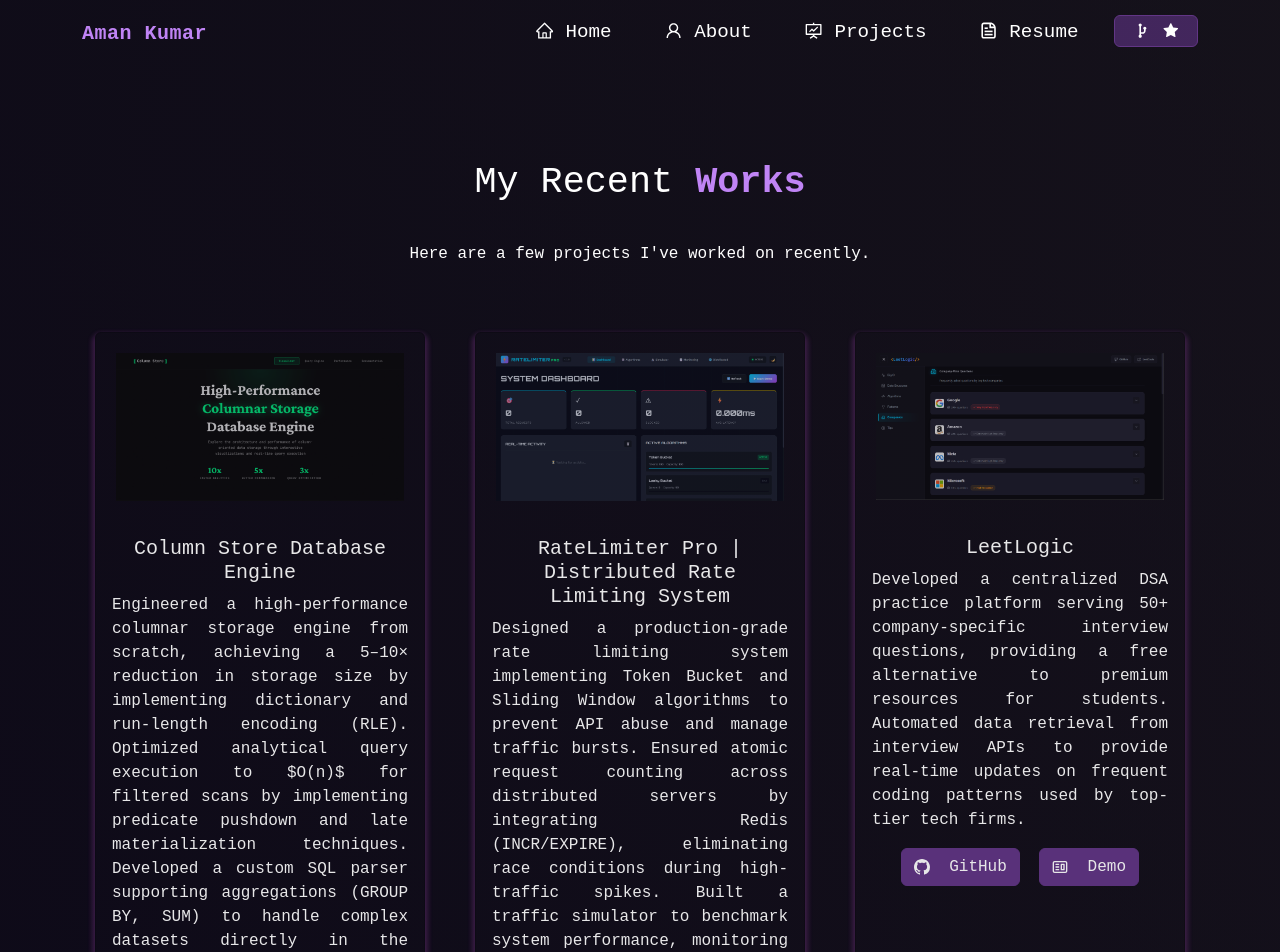
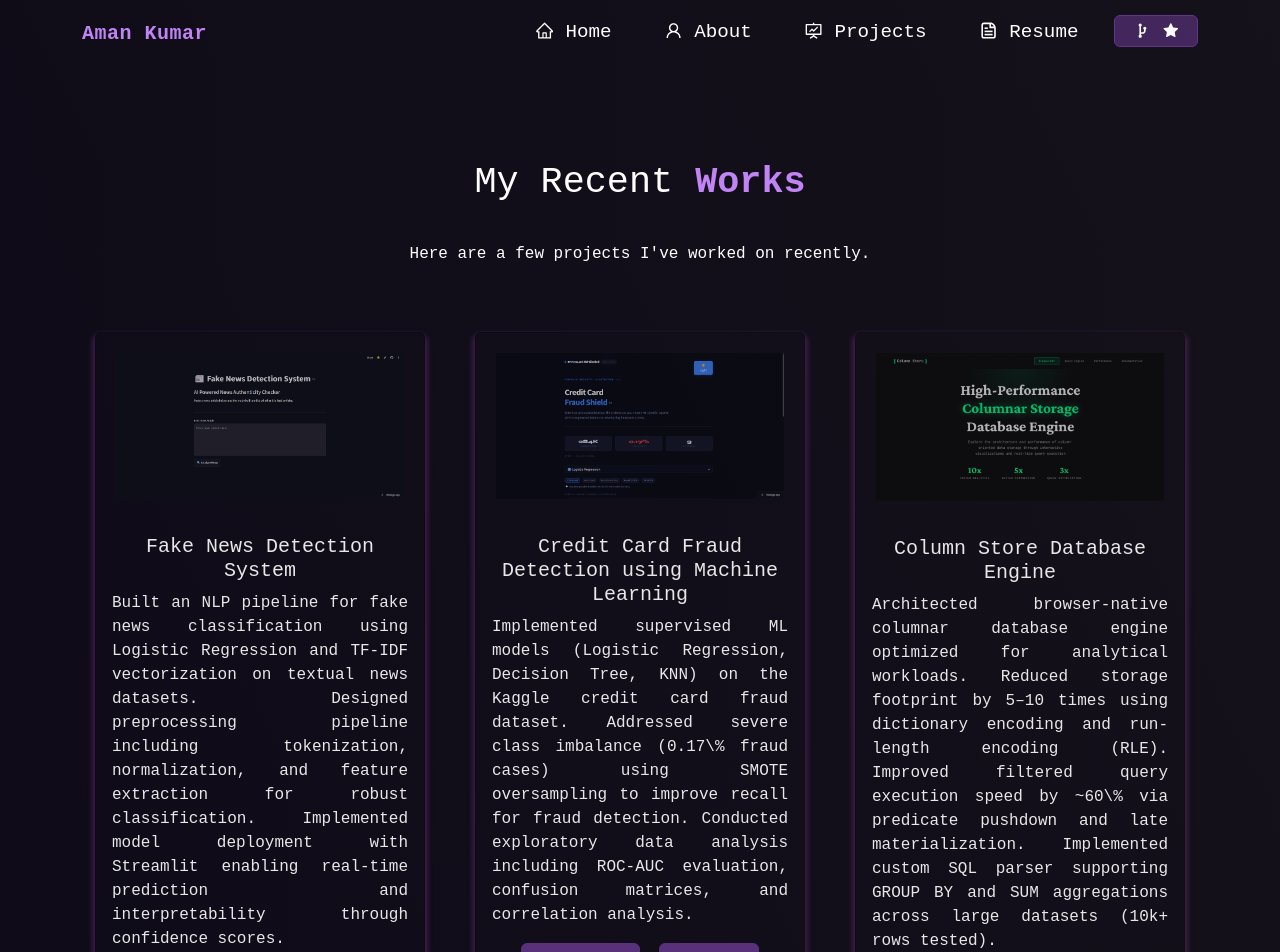
Before and after one commit to AKDev32/AmanPortfolio, a React (Vite) app: page /project in a window 1280 px wide. Shown: the top 952 px of the page. Built offline with nearby package versions, Linux system fonts and the light colour scheme; a web font is replaced by a local one.

Commit message:
added projects

```diff
--- a/src/components/Projects/Projects.jsx
+++ b/src/components/Projects/Projects.jsx
@@ -8,6 +8,8 @@ import ColumnStore from "../../Assets/Projects/Column.png";
 import LeetLogic from "../../Assets/Projects/LeetLogic.png";
 import Rate from "../../Assets/Projects/Ratleimitor.png";
 import web from "../../Assets/Projects/webCrawler.png";
+import Fake from "../../Assets/Projects/Fake.png";
+import News from "../../Assets/Projects/News.png";
 
 function Projects() {
   return (
@@ -23,13 +25,40 @@ function Projects() {
         <Row style={{ justifyContent: "center", paddingBottom: "10px" }}>
           <Col md={4} className="project-card">
             <ProjectCard
+              imgPath={News}
+              isBlog={false}
+              title="Fake News Detection System"
+              description="
+              Built an NLP pipeline for fake news classification using Logistic Regression and TF-IDF vectorization on textual news datasets.
+              Designed preprocessing pipeline including tokenization, normalization, and feature extraction for robust classification.
+              Implemented model deployment with Streamlit enabling real-time prediction and interpretability through confidence scores."
+              ghLink="https://github.com/AKDev32/FakeNewsDetection"
+              demoLink="https://amankumar-fake-news-detector.streamlit.app/"
+            />
+          </Col>
+          <Col md={4} className="project-card">
+            <ProjectCard
+              imgPath={Fake}
+              isBlog={false}
+              title="Credit Card Fraud Detection using Machine Learning"
+              description="
+              Implemented supervised ML models (Logistic Regression, Decision Tree, KNN) on the Kaggle credit card fraud dataset.
+              Addressed severe class imbalance (0.17\% fraud cases) using SMOTE oversampling to improve recall for fraud detection.
+              Conducted exploratory data analysis including ROC-AUC evaluation, confusion matrices, and correlation analysis."
+              ghLink="https://github.com/AKDev32/CreditCardFraudDetection"
+              demoLink="https://amankumar-credit-card-fraud-detector.streamlit.app/"
+            />
+          </Col>
+          <Col md={4} className="project-card">
+            <ProjectCard
               imgPath={ColumnStore}
               isBlog={false}
               title="Column Store Database Engine"
               description="
-              Engineered a high-performance columnar storage engine from scratch, achieving a 5–10× reduction in storage size by implementing dictionary and run-length encoding (RLE).
-              Optimized analytical query execution to $O(n)$ for filtered scans by implementing predicate pushdown and late materialization techniques.
-              Developed a custom SQL parser supporting aggregations (GROUP BY, SUM) to handle complex datasets directly in the browser."
+              Architected browser-native columnar database engine optimized for analytical workloads.
+              Reduced storage footprint by 5–10 times using dictionary encoding and run-length encoding (RLE).
+              Improved filtered query execution speed by ~60\% via predicate pushdown and late materialization.
+              Implemented custom SQL parser supporting GROUP BY and SUM aggregations across large datasets (10k+ rows tested)."
               ghLink="https://github.com/AKDev32/Column_Store_Project"
               demoLink="https://column-storage.vercel.app/"
             />
@@ -40,9 +69,9 @@ function Projects() {
               imgPath={Rate}
               isBlog={false}
               title="RateLimiter Pro | Distributed Rate Limiting System"
-              description="Designed a production-grade rate limiting system implementing Token Bucket and Sliding Window algorithms to prevent API abuse and manage traffic bursts.
-                          Ensured atomic request counting across distributed servers by integrating Redis (INCR/EXPIRE), eliminating race conditions during high-traffic spikes.
-                          Built a traffic simulator to benchmark system performance, monitoring latency and success rates under simulated spiky workloads."
+              description="Designed scalable rate limiting system handling simulated traffic of 5,000+ requests/minute.
+                          Ensured atomic consistency using Redis-style INCR/EXPIRE operations under concurrent load.
+                          Reduced request bursts by 80% during stress testing with Token Bucket & Sliding Window algorithms."
               ghLink="https://github.com/AKDev32/RateLimiterPro"
               demoLink="https://rate-limiter-pro.vercel.app/"
             />
```
Also changed, not shown: src/Assets/Projects/Fake.png (added), src/Assets/Projects/News.png (added).
